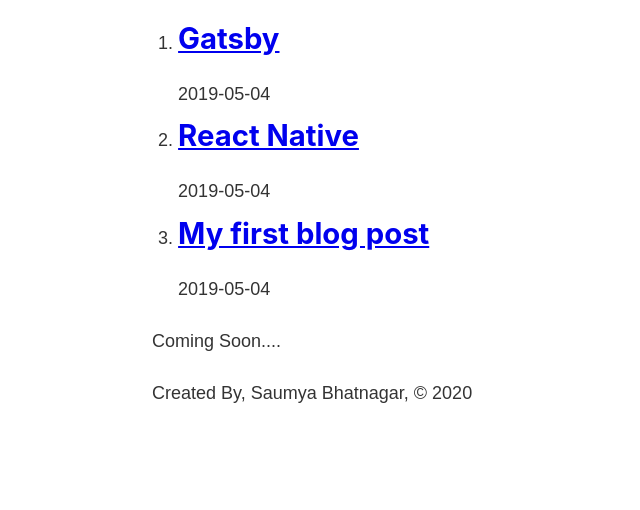
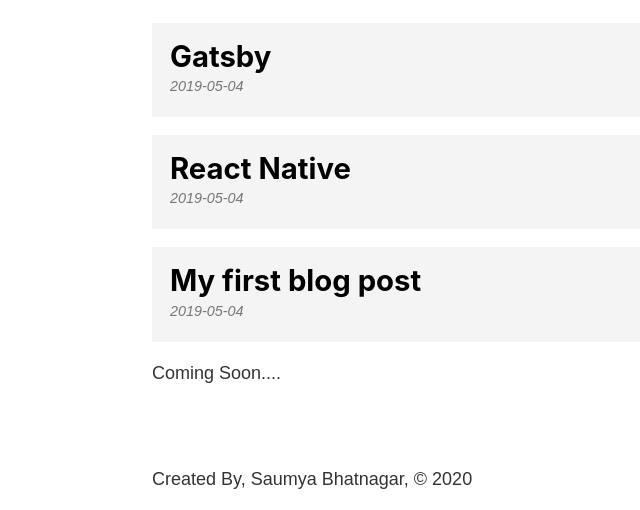
Before and after one commit to saumyabhatnagar1/Portfolio, a Gatsby site: page /blog in a window 1280 px wide. Shown: the part 393-903 px from the top of the page, without its empty margins (131-771 px from the left). Before the commit the page ends 817 px from the top, so only its background shows below. Built offline with nearby package versions, Linux system fonts and the light colour scheme; Gatsby itself is replaced by a stand-in of ours.

Commit message:
added styling on the blog page

```diff
--- a/gatsby-config.js
+++ b/gatsby-config.js
@@ -35,6 +35,13 @@
         ]
       }
     },
+    {
+      resolve:'gatsby-source-contentful',
+      options:{
+        spaceId:'v9sea859xhdp',
+        accessToken:'P3JsChdrPFZl2JbXDPajM4LX6bRyfdvwSU7KjxPYW4M'
+      }
+    }
 
   ],
 }
--- a/package.json
+++ b/package.json
@@ -19,6 +19,7 @@
     "gatsby-plugin-sharp": "^2.6.19",
     "gatsby-remark-images": "^3.3.19",
     "gatsby-remark-relative-images": "^0.3.0",
+    "gatsby-source-contentful": "^2.3.26",
     "gatsby-source-filesystem": "^2.3.19",
     "gatsby-transformer-remark": "^2.8.25",
     "node-sass": "^4.14.1",
--- a/src/components/footer.js
+++ b/src/components/footer.js
@@ -1,5 +1,6 @@
 import React from "react";
 import{useStaticQuery,graphql} from 'gatsby'
+import footerStyles from './footer.module.scss'
 const Footer=()=>{
     const author=useStaticQuery(graphql`
     query{
@@ -11,7 +12,7 @@
     }
     `)
     return(
-        <footer>Created By, {author.site.siteMetadata.author}, &copy;  2020</footer>
+        <footer className={footerStyles.footer}>Created By, {author.site.siteMetadata.author}, &copy;  2020</footer>
     )
 }
 
--- /dev/null
+++ b/src/components/footer.module.scss
@@ -0,0 +1,3 @@
+.footer{
+    margin-top: 3rem;
+}
--- a/src/pages/blog.js
+++ b/src/pages/blog.js
@@ -2,7 +2,7 @@
 import Layout from "../components/layout"
 import {graphql,useStaticQuery, Link} from "gatsby"
 
-
+import blogStyles from './blog.module.scss'
 
 const BlogPage=()=>{
     const data=useStaticQuery(graphql`query{
@@ -27,12 +27,14 @@
 
             <Layout>
             <h1>My Blog</h1>
-            <ol>
+            <ol className={blogStyles.posts}>
                 {data.allMarkdownRemark.edges.map((item)=>{
                     return(
-                    <li>
-                        <h2><Link to={`/blog/${item.node.fields.slug}`}>{item.node.frontmatter.title}</Link> </h2>
+                    <li className={blogStyles.post}>
+                      <Link to={`/blog/${item.node.fields.slug}`}>
+                        <h2>{item.node.frontmatter.title} </h2>
                         <p>{item.node.frontmatter.date}</p>
+                      </Link>
                     </li>
                     )
                 })}
--- /dev/null
+++ b/src/pages/blog.module.scss
@@ -0,0 +1,27 @@
+.posts{
+    list-style-type: none ;
+    margin: 0;
+
+}
+.post{
+    margin: 1rem 0;
+    a{
+        text-decoration: none;
+        display: block;
+        padding: 1rem;
+        background:#f4f4f4;
+        color: #000000;
+
+    }
+    a:hover{
+        background: #e4e4e4;
+    }
+    h2{
+        margin-bottom: 0;
+    }
+    p{
+        color: #777777;
+        font-size: 0.8rem;
+        font-style: italic;
+    }
+}
```
Also changed, not shown: 2 other files.
